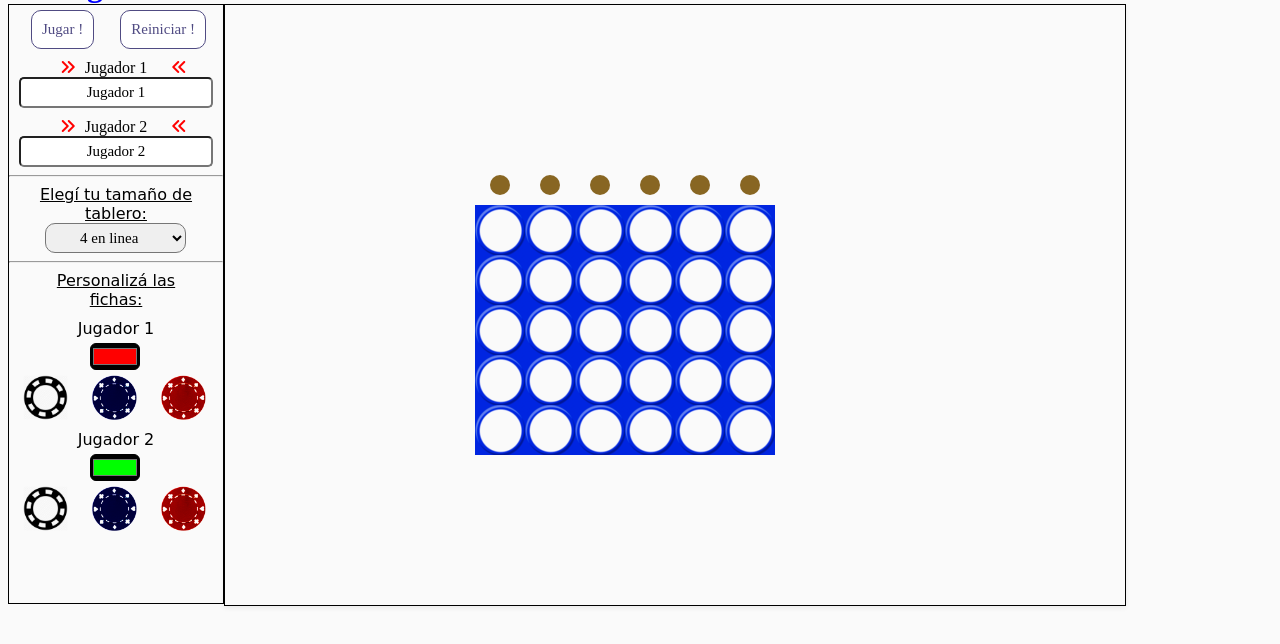
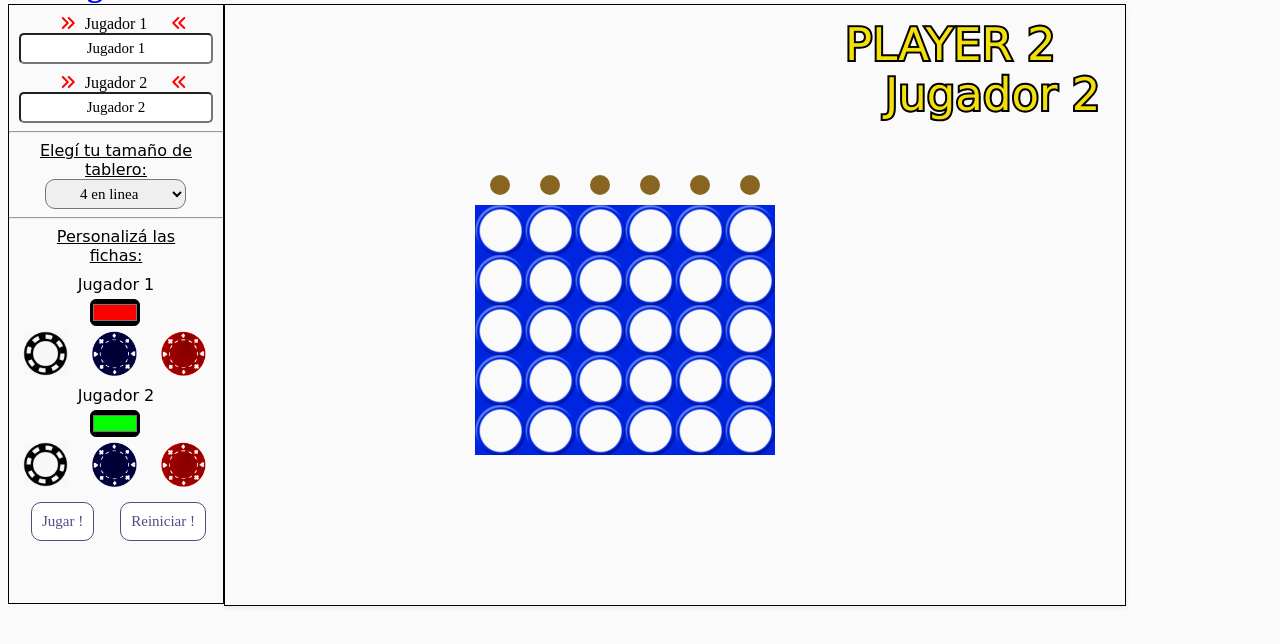
Before and after one commit to CristianMarsico/Interfaces-Hernandez-Marsico, a plain HTML site: page Entregable/TPE_2/index.html in a window 1280 px wide. Both pictures are taken after a click on the button "Jugar !". Shown: the part 46-690 px from the top of the page. Drawn offline with Linux system fonts and the light colour scheme.

Commit message:
Nombre de los Jugadores

```diff
--- a/Entregable/TPE_2/index.html
+++ b/Entregable/TPE_2/index.html
@@ -21,12 +21,6 @@
     <div id="game">
       <div style="border: 1px solid black">
         <aside>
-          <!--<button id="play" class="btn"><i class="fas fa-play"></i>Jugar</button>-->
-          <input type="button" id="jugar" class="btn" value="Jugar !" />
-
-          <input type="button" id="reiniciar" class="btn" value="Reiniciar !" />
-
-          <!-- <button id="reset" class="btn"><i class="fas fa-undo-alt"></i>Reintentar</button>-->
 
           <ul>
             <div class="jugador">
@@ -99,6 +93,13 @@
           <p id="msj"></p>
           <p id="timer-title"></p>
           <p id="timer"></p>
+           <!--<button id="play" class="btn"><i class="fas fa-play"></i>Jugar</button>-->
+           <input type="button" id="jugar" class="btn" value="Jugar !" />
+
+           <input type="button" id="reiniciar" class="btn" value="Reiniciar !" />
+
+           <!-- <button id="reset" class="btn"><i class="fas fa-undo-alt"></i>Reintentar</button>-->
+
         </aside>
       </div>
       <div>
--- a/Entregable/TPE_2/js/Tablero.js
+++ b/Entregable/TPE_2/js/Tablero.js
@@ -34,8 +34,9 @@ class Tablero {
   //-----------------------------------CREO EL TABLERO ------------------------------------------
   //---------------------------------------------------------------------------------------------
   crearTablero() {
-    let t = this;//Hago referencia a mí mismo como Objeto
-    this.img.onload = function () {//Cargo la imagen de la ficha
+    let t = this; //Hago referencia a mí mismo como Objeto
+    this.img.onload = function () {
+      //Cargo la imagen de la ficha
       t.redibujarTablero();
     };
   }
@@ -72,6 +73,34 @@ class Tablero {
     );
   }
 
+  //---------------------------------------------------------------------------------------------
+  //-----------------------------------CREO LOS NOMBRES  ------------------------------------------
+  //---------------------------------------------------------------------------------------------
+  nombreIndice(turn, j1, j2) {
+    if (turn == true) {
+      this.drawPlayer("PLAYER 1", j1, 10, 55);
+    } else {
+      this.drawPlayer("PLAYER 2", j2, 620, 55);
+    }
+  }
+
+  drawPlayer(player, name, x, y) {
+    //let ctx = this.canvas.getContext('2d');
+    /* Dibujando texto relleno y con contorno */
+    this.ctx.beginPath(); // Inicializamos una ruta
+    this.ctx.lineCap = "butt"; // Trazo sin terminaciones
+    this.ctx.lineWidth = 4; // Trazo de 1 pixeles de ancho
+    this.ctx.strokeStyle = "#000000"; // Azul
+    this.ctx.fillStyle = "#F3E00B"; // Amarillo
+    this.ctx.font = "45px Verdana"; // Establecemos la tipografía
+    this.ctx.strokeText(player, x, y);
+    this.ctx.fillText(player, x, y);
+    this.ctx.strokeText(name, x + 40, y + 50);
+    this.ctx.fillText(name, x + 40, y + 50);
+    this.ctx.closePath();
+}
+
+
   getFila() {
     return this.fila;
   }
@@ -79,15 +108,4 @@ class Tablero {
   getCol() {
     return this.col;
   }
-
-
-
-
-
-
-
-
-
-
-
 }
--- a/Entregable/TPE_2/js/main.js
+++ b/Entregable/TPE_2/js/main.js
@@ -76,6 +76,7 @@ window.onload = function () {
 
     tablero = new Tablero(canvas, ctx, fila, col, jugador1, jugador2);
     tablero.crearTablero();
+    tablero.nombreIndice(j1_o_j2, jugador1, jugador2);
 
     crearFichasJ1(30, 340, colorJ1, cantFichas);
     crearFichasJ2(680, 340, colorJ2, cantFichas);
@@ -100,7 +101,7 @@ window.onload = function () {
   /**
    * Éste metodo de da un valor aleatorio entre 1 y 2
    * Si es 1 lo retorno como true sino false
-   * Uso este metodo para establecer turnos aleatorios a los juagadores
+   * Uso este metodo para establecer turnos aleatorios a los jugadores
    */
   function obtenerValor() {
     btnJugar.setAttribute("disabled", " "); //desactivo el boton de jugar
```
